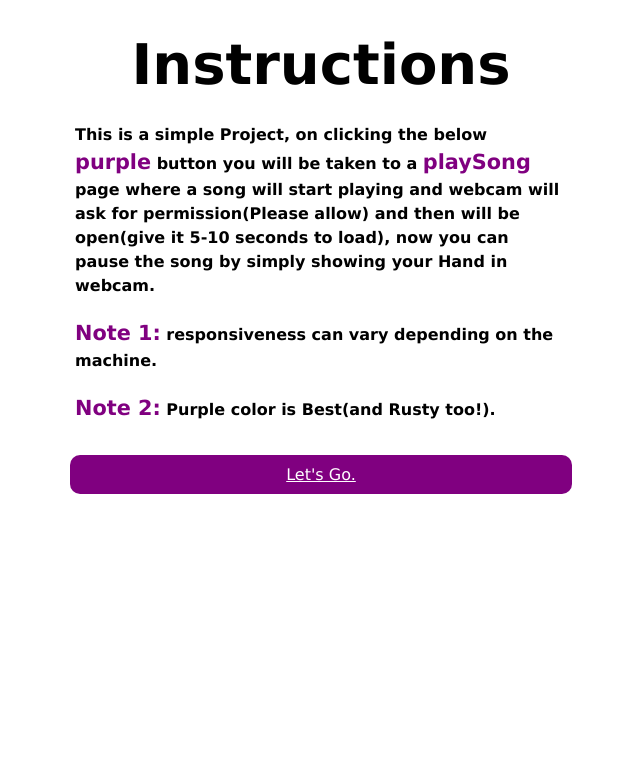
After one commit to 1ayushgoyal007/coding-challenge, a Node server app: template views/instructions.ejs in a window 1280 px wide. The commit adds this page. Shown: the top 779 px of the page, without its empty margins (319-959 px from the left). Run offline with Node 20, Linux system fonts and the light colour scheme; the template is opened without the code that fills it, so the values that code supplies are empty.

Commit message:
Some Chnages

```diff
--- a/index.js
+++ b/index.js
@@ -6,8 +6,11 @@ app.use(bodyParser.urlencoded({extended:true}));
 app.set('view engine','ejs');
 app.use(express.static(__dirname+"/public"));
 
+app.get('/',function(req,res){
+    res.render('instructions');
+})
 
-app.get("/",function(req,res){
+app.get("/play",function(req,res){
     res.render('index');
 })
 
--- a/public/css/style.css
+++ b/public/css/style.css
@@ -3,3 +3,54 @@
     padding:0;
     box-sizing: border-box;
 }
+
+h1{
+    font-size:3.5rem;
+    text-align: center;
+    margin: 1rem;
+}
+
+body{
+    font-family: 'Lucida Sans', 'Lucida Sans Regular', 'Lucida Grande', 'Lucida Sans Unicode', Geneva, Verdana, sans-serif;
+}
+
+.instructions{
+    margin: 2rem 30%;
+    margin-bottom: 0;
+}
+p{
+    font-size: 1rem;
+    padding: 10px;
+    line-height: 1.5;
+    font-weight: bold;
+}
+
+span{
+    color: purple;
+    font-size: 1.3rem;
+}
+
+.purple-link{
+    padding: 10px;
+    background:purple;
+    color: white;
+    margin:20px 5px;
+    align-items: center;
+    text-align: center;
+    display: flex;
+    justify-content: center;
+    transition: .3s ease;
+    border-radius: 10px;
+}
+
+.purple-link:hover{
+    color: purple;
+    background: white;
+    border: 2px solid purple;
+    font-weight: bolder;
+}
+
+.container{
+    display: flex;
+    justify-content: space-around;
+}
--- a/public/script/script.js
+++ b/public/script/script.js
@@ -24,7 +24,7 @@ handTrack.startVideo(video).then(status => {
     if(status){
         navigator.getUserMedia({video:{}}, stream => {
             video.srcObject = stream;
-            setInterval(runDetection, 1000)
+            setInterval(runDetection, 100)
         },
         err => {console.log(err);}
         );
--- /dev/null
+++ b/views/instructions.ejs
@@ -0,0 +1,22 @@
+<html lang="en">
+<head>
+    <meta charset="UTF-8">
+    <meta name="viewport" content="width=device-width, initial-scale=1.0">
+    <title>Document</title>
+    <link rel="stylesheet" href="css/style.css">
+
+</head>
+<body>
+    <section class="instructions" >
+        <h1>Instructions</h1>
+        <p>This is a simple Project, on clicking the below <span>purple</span> button you will be taken to a <span >playSong</span> page where a song will start playing and webcam
+            will ask for permission(Please allow) and then will be open(give it 5-10 seconds to load), now you can pause the song by simply showing your Hand in
+            webcam.
+        </p>
+        <p> <span>Note 1:</span> responsiveness can vary depending on the machine.</p>
+        <p><span>Note 2:</span> Purple color is Best(and Rusty too!).</p>
+        <a class="purple-link" href="/play">Let's Go.</a>
+    </section>
+
+</body>
+</html>
```
Also changed, not shown: views/index.ejs (+8 -2 lines).
